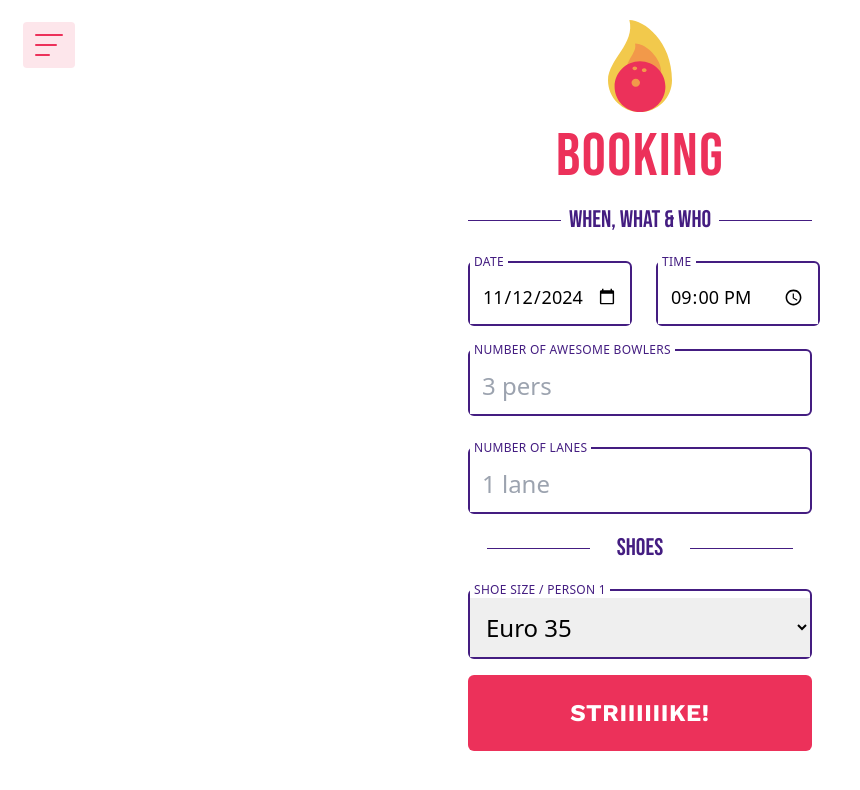
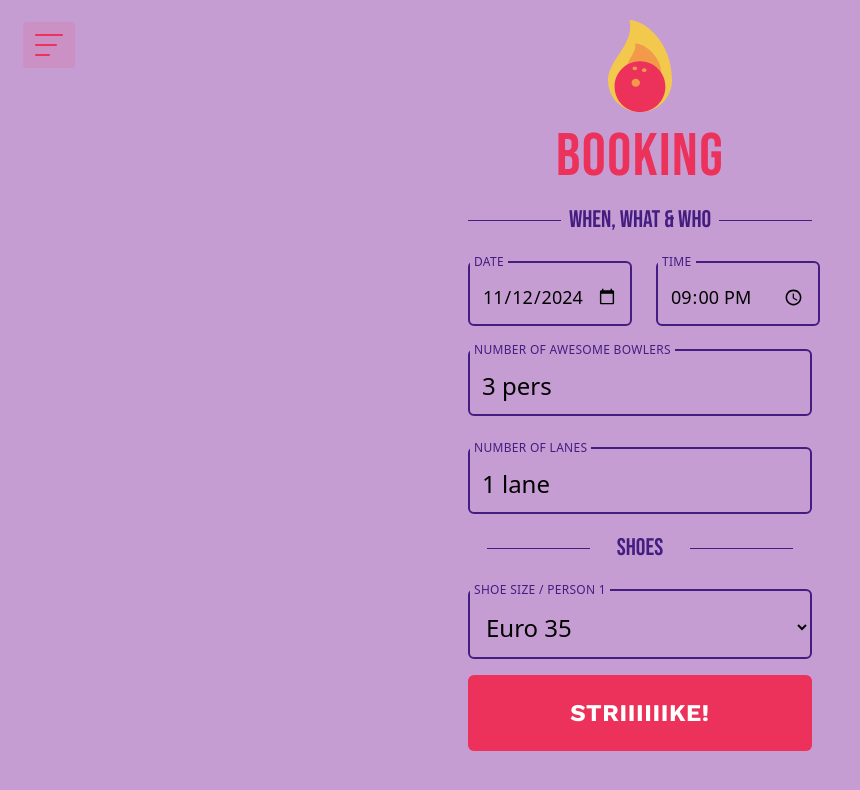
Before and after one commit to Mayonesa90/STRAJK, a React (Vite) app in the folder STRAJK/: page /booking in a window 1280 px wide. Shown: the top 790 px of the page, without its empty margins (0-860 px from the left). Built offline with nearby package versions, Linux system fonts and the light colour scheme; no server answers.

Commit message:
added bg-color

```diff
--- a/STRAJK/src/components/ShoeInput.tsx
+++ b/STRAJK/src/components/ShoeInput.tsx
@@ -8,7 +8,7 @@ export default function ShoeInput({bowlerNum, handleShoeInput}){
                 name=""
                 id="shoeSize"
                 required
-                className="text-2xl font-light text-black p-3 w-full focus:outline-none"
+                className="bg-transparent text-2xl font-light text-black p-3 w-full focus:outline-none"
                 onChange={(event) => handleShoeInput(event, bowlerNum)}
                 >
                     <option value="35">Euro 35</option>
--- a/STRAJK/src/pages/Booking.tsx
+++ b/STRAJK/src/pages/Booking.tsx
@@ -41,7 +41,7 @@ export default function Booking(){
         setFormData(prev => ({
             ...prev,
             people,
-            shoes: Array(people).fill(0)  // Update shoe array based on number of bowlers
+            shoes: people ? Array(people).fill(0) : [0] // Update shoe array based on number of bowlers
         }));
     }
 
@@ -103,7 +103,7 @@ export default function Booking(){
             animate={{ opacity: 1 }}
             exit={{ opacity: 0 }} // Fade-out animation on exit
             transition={{ duration: 1 }} // Adjust duration for smoother exit
-            className='flex flex-col place-items-center'>
+            className='flex flex-col place-items-center bg-[#C69DD2] min-h-screen h-fit'>
             <Nav />
             <header className='flex flex-col place-items-center mt-5'>
                 <img src={FireIcon} alt="fire logo" className='w-[64px]' />
@@ -126,7 +126,7 @@ export default function Booking(){
                             min={todaysDateValue}
                             onChange={handleDateChange}
                             required
-                            className="text-lg font-light text-black p-3  w-[160px] focus:outline-none [w-[160px]"
+                            className="bg-transparent text-lg font-light text-black p-3  w-[160px] focus:outline-none [w-[160px]"
                         />
                     </fieldset>
                     <fieldset className="border-2 border-custom-purple rounded-md ">
@@ -139,7 +139,7 @@ export default function Booking(){
                             max='22:00'
                             required
                             onChange={handleTimeChange}
-                            className="text-lg font-light text-black p-3  w-[160px] focus:outline-none"
+                            className="bg-transparent text-lg font-light text-black p-3  w-[160px] focus:outline-none"
                         />
                     </fieldset>
                 </section>
@@ -153,7 +153,7 @@ export default function Booking(){
                             min={1}
                             onChange={handleNumOfBowlers}
                             required
-                            className="text-2xl font-light text-black p-3  w-[160px] focus:outline-none"
+                            className=" placeholder:text-black bg-transparent text-2xl font-light text-black p-3  w-[160px] focus:outline-none"
                         />
                     </fieldset>
                     <fieldset className="border-2 border-custom-purple rounded-md ">
@@ -164,7 +164,7 @@ export default function Booking(){
                             placeholder='1 lane'
                             onChange={handleNumOfLanes}
                             required
-                            className="text-2xl font-light text-black p-3  w-[160px] focus:outline-none"
+                            className="placeholder:text-black bg-transparent text-2xl font-light text-black p-3  w-[160px] focus:outline-none"
                         />
                     </fieldset>
                 </section>
--- a/STRAJK/src/pages/Confirmation.tsx
+++ b/STRAJK/src/pages/Confirmation.tsx
@@ -15,7 +15,7 @@ export default function Confirmation(){
 
     return (
         <motion.main
-            className='flex flex-col place-items-center'
+            className='flex flex-col place-items-center bg-[#C69DD2] min-h-screen h-fit'
             initial={{ opacity: 0 }}
             animate={{ opacity: 1 }}
             exit={{ opacity: 0 }} // Fade-out animation on exit
--- a/STRAJK/src/pages/Loading.tsx
+++ b/STRAJK/src/pages/Loading.tsx
@@ -18,7 +18,7 @@ export default function Loading(){
 
     return (
         <motion.main
-            className='flex flex-col place-items-center h-full items-center place-content-center '
+            className='flex flex-col place-items-center h-full items-center place-content-center bg-[#C69DD2] '
             initial={{ opacity: 0 }}
             animate={{ opacity: 1 }}
             exit={{ opacity: 0 }} // Fade-out animation on exit
```
